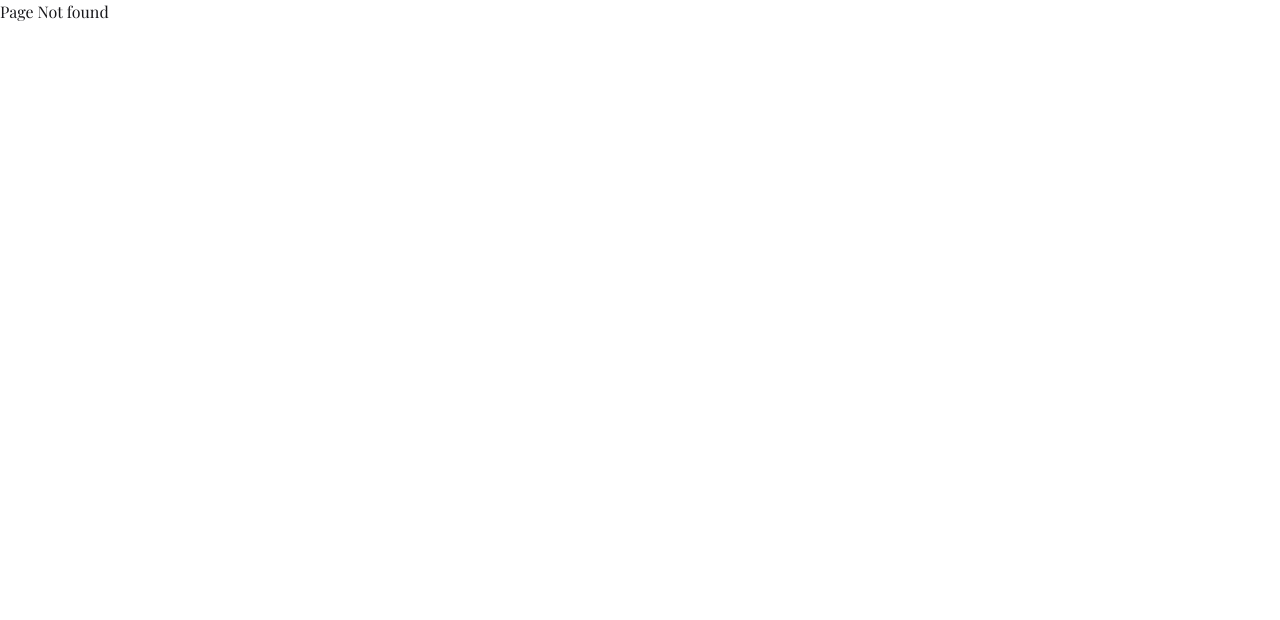
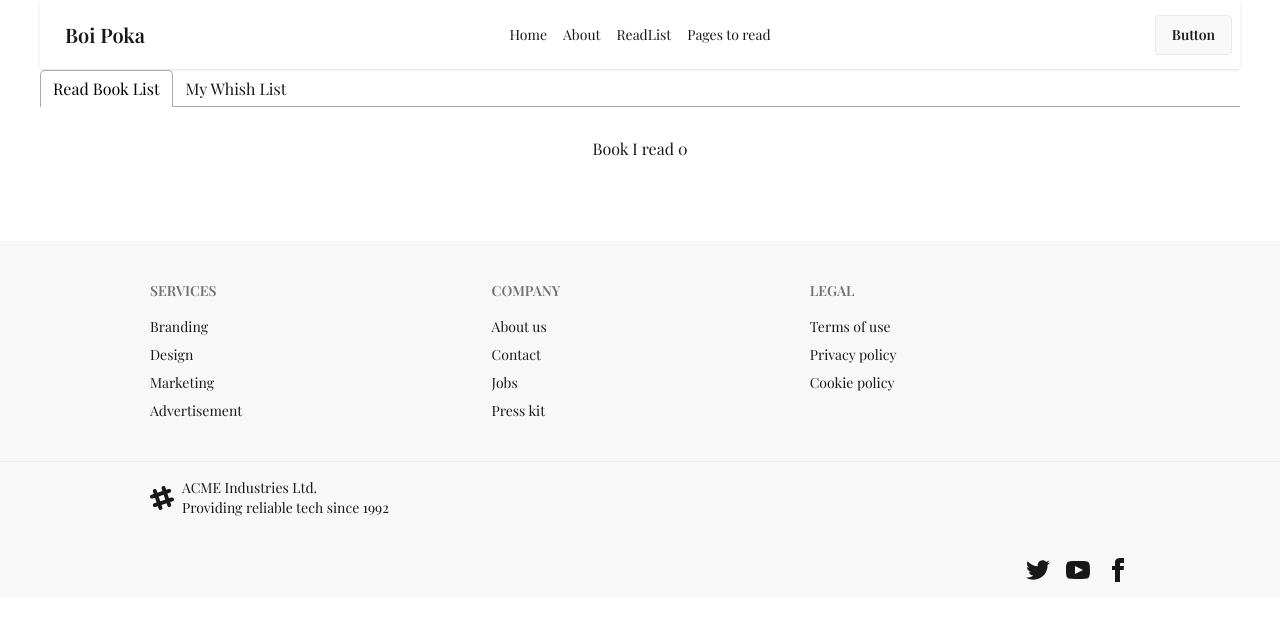
Before and after one commit to ImranSanvi/Boi-poka, a React (Vite) app: page /readList in a window 1280 px wide. Before the commit this address had no page. Shown: the top 620 px of the page. Built offline with nearby package versions, Linux system fonts and the light colour scheme; a web font is replaced by a local one.

Commit message:
readlist

```diff
--- a/package.json
+++ b/package.json
@@ -15,6 +15,7 @@
     "react": "^19.1.1",
     "react-dom": "^19.1.1",
     "react-router": "^7.9.4",
+    "react-tabs": "^6.1.0",
     "tailwindcss": "^4.1.16"
   },
   "devDependencies": {
--- a/src/Components/Footer/Footer.jsx
+++ b/src/Components/Footer/Footer.jsx
@@ -3,7 +3,7 @@ import React from "react";
 const Footer = () => {
   return (
     <div>
-      <footer className="footer sm:footer-horizontal bg-base-200 text-base-content p-10 mt-[40px] md:mt-[80px]">
+      <footer className="footer sm:footer-horizontal bg-base-200 text-base-content py-10 px-5 md:px-[150px] mt-[40px] md:mt-[80px]">
         <nav>
           <h6 className="footer-title">Services</h6>
           <a className="link link-hover">Branding</a>
@@ -25,7 +25,7 @@ const Footer = () => {
           <a className="link link-hover">Cookie policy</a>
         </nav>
       </footer>
-      <footer className="footer bg-base-200 text-base-content border-base-300 border-t px-10 py-4">
+      <footer className="footer bg-base-200 text-base-content border-base-300 border-t px-5 py-4 md:px-[150px]">
         <aside className="grid-flow-col items-center">
           <svg
             width="24"
--- a/src/Components/Header/Navbar.jsx
+++ b/src/Components/Header/Navbar.jsx
@@ -6,6 +6,7 @@ const Navbar = () => {
     const links =<>
         <Link to='/'><li className="m-2">Home</li></Link>
         <Link to='/about'><li className="m-2">About</li></Link>
+        <Link to='/readList'><li className="m-2">ReadList</li></Link>
         <li className="m-2">Pages to read</li>
     </>
   return (
--- a/src/Pages/Book/Book.jsx
+++ b/src/Pages/Book/Book.jsx
@@ -8,14 +8,14 @@ const Book = ({ book }) => {
   const { bookId, image, bookName, author, tags, rating } = book;
   return (
     <Link to={`/bookDetails/${bookId}`}>
-      <div className="mx-4 md:mx-0 p-5 rounded-2xl border-2 border-gray-300 space-y-5">
+      <div className="h-full mx-4 md:mx-0 p-5 rounded-2xl border-2 border-gray-300 space-y-5">
         <div className="bg-[#F3F3F3] flex justify-center items-center p-3 rounded-2xl">
           <img className="w-[134px] h-[166px]" src={image} alt="" />
         </div>
         <div className="space-y-4">
           <h1 className="font-bold text-[24px]">{bookName}</h1>
-          <h3 className="font-medium text-[16px]">BY:{author}</h3>
-          <div className="border-1 border-dashed"></div>
+          <h3 className="font-medium text-[16px] text-red-500">BY:{author}</h3>
+          <div className="border border-dashed"></div>
           <div className="flex justify-between items-center">
             <div className="flex justify-center gap-3 ">
               {tags.map((tag, index) => (
--- /dev/null
+++ b/src/Pages/ReadBook/ReadBook.jsx
@@ -0,0 +1,71 @@
+import React from "react";
+
+const ReadBook = ({ readBook }) => {
+  const {
+    author,
+    bookName,
+    category,
+    image,
+    publisher,
+    rating,
+    tags,
+    totalPages,
+    yearOfPublishing,
+  } = readBook;
+
+  return (
+    <div className="flex flex-col md:flex-row gap-5 m-[15px] md:m-[50px] border border-amber-300 rounded-2xl p-4">
+      <div className=" md:w-1/5 bg-[#131313]/5 flex justify-center items-center">
+        <img className="p-[15px]" src={image} alt="" />
+      </div>
+      <div className="md:w-4/5 space-y-2">
+        <h3 className="font-bold text-[20px]">{bookName}</h3>
+        <h1 className="font-medium text-[10px] text-red-500">By : {author}</h1>
+        <p className="font-medium text-[20px] text-[#131313]/80">{category}</p>
+
+        <div className="flex gap-5">
+          <span className="font-bold text-[16px] text-[#131313]">Tag</span>
+          {tags.map((tag, index) => (
+            <button
+              key={index}
+              className="font-medium text-[8px] text-[#23BE0A] "
+            >
+              {tag}
+            </button>
+          ))}
+        </div>
+
+
+        <div className="flex gap-15 items-center">
+          <p className="font-normal text-[10px] ">Number of Pages:</p>
+          <h1 className="font-semibold text-[10px] text-purple-500">{totalPages}</h1>
+        </div>
+
+        <div className="flex gap-15 items-center">
+          <p className="font-normal text-[10px] ">Publisher:</p>
+          <h1 className="font-semibold text-[10px] text-purple-500">{publisher}</h1>
+        </div>
+
+        <div className="flex gap-15 items-center">
+          <p className="font-normal text-[10px] ">Year of Publishing:</p>
+          <h1 className="font-semibold text-[10px] text-purple-500">{yearOfPublishing}</h1>
+        </div>
+
+
+        <div className="flex flex-col md:flex-row gap-7">
+          <button className="bg-pink-300 px-2 py-2 rounded-2xl">
+            <h1 className="font-semibold text-[10px] ">rating : {rating}</h1>
+          </button>
+          <button className="bg-gray-500 px-2 py-2 rounded-2xl">
+            Mark as Read
+          </button>
+          <button className="bg-green-500 px-2 py-2 rounded-2xl">
+            Add to Wishlist
+          </button>
+        </div>
+      </div>
+    </div>
+  );
+};
+
+export default ReadBook;
--- /dev/null
+++ b/src/Pages/ReadList/ReadList.jsx
@@ -0,0 +1,43 @@
+import React, { useEffect, useState } from "react";
+import { useLoaderData } from "react-router";
+import { Tab, Tabs, TabList, TabPanel } from "react-tabs";
+import "react-tabs/style/react-tabs.css";
+import { getStoredBook } from "../../Utility/AddToDB";
+import ReadBook from "../ReadBook/ReadBook";
+
+const ReadList = () => {
+
+  const data = useLoaderData();
+
+  const [readList, setReadList] = useState([])
+
+  useEffect( () =>{
+    const storedBookData = getStoredBook();
+    const convertedBook = storedBookData.map(id => parseInt(id));
+    const myReadList = data.filter(book => convertedBook.includes(book.bookId));
+    setReadList(myReadList);
+  },[])
+
+  return (
+    <div>
+      <Tabs>
+        <TabList>
+          <Tab>Read Book List</Tab>
+          <Tab>My Whish List</Tab>
+        </TabList>
+
+        <TabPanel>
+          <h2 className="text-center mt-[15px] md:mt-[30px]">Book I read {readList.length}</h2>
+          {
+            readList.map(readBook => <ReadBook key={readBook.bookId} readBook={readBook}></ReadBook>)
+          }
+        </TabPanel>
+        <TabPanel>
+          <h2 className="text-center mt-[15px] md:mt-[30px]" >My Wish List</h2>
+        </TabPanel>
+      </Tabs>
+    </div>
+  );
+};
+
+export default ReadList;
--- a/src/Pages/Root/Root.jsx
+++ b/src/Pages/Root/Root.jsx
@@ -5,11 +5,13 @@ import Footer from '../../Components/Footer/Footer';
 
 const Root = () => {
     return (
-        <div className='max-w-[1200px] mx-auto'>
-            <Navbar></Navbar>
-            <Outlet></Outlet>
+        <>
+            <div className='max-w-[1200px] mx-auto'>
+                <Navbar></Navbar>
+                <Outlet></Outlet>
+            </div>
             <Footer className='w-full'></Footer>
-        </div>
+        </>
     );
 };
 
--- a/src/Routes/Routes.jsx
+++ b/src/Routes/Routes.jsx
@@ -6,6 +6,7 @@ import Home from '../Pages/Home/Home';
 import About from '../Pages/About/About';
 import BookDetails from '../Pages/BookDetails/BookDetails';
 import Books from '../Pages/Books/Books';
+import ReadList from '../Pages/ReadList/ReadList';
 
 
 export const router = createBrowserRouter([
@@ -30,6 +31,11 @@ export const router = createBrowserRouter([
           Component: BookDetails
         },
         {
+          path:'readList',
+          loader: () => fetch('booksData.json'),
+          Component: ReadList
+        },
+        {
           path: '/Books',
           loader: () => fetch('booksData.json'),
           Component: Books,
--- a/src/Utility/AddToDB.js
+++ b/src/Utility/AddToDB.js
@@ -22,4 +22,4 @@ const addToDB = (id) =>{
     }
 }
 
-export {addToDB}
+export {addToDB, getStoredBook}
```
Also changed, not shown: 1 other file (tests, documents, lock files or other folders).
